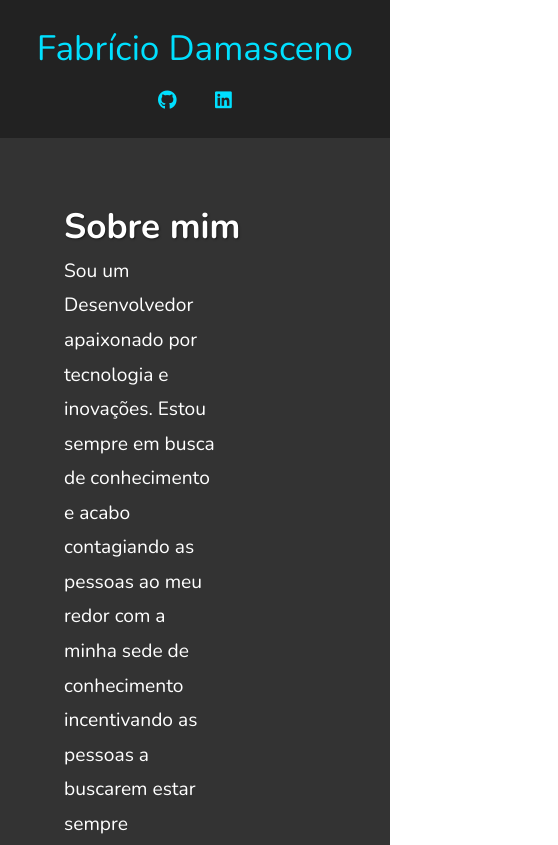
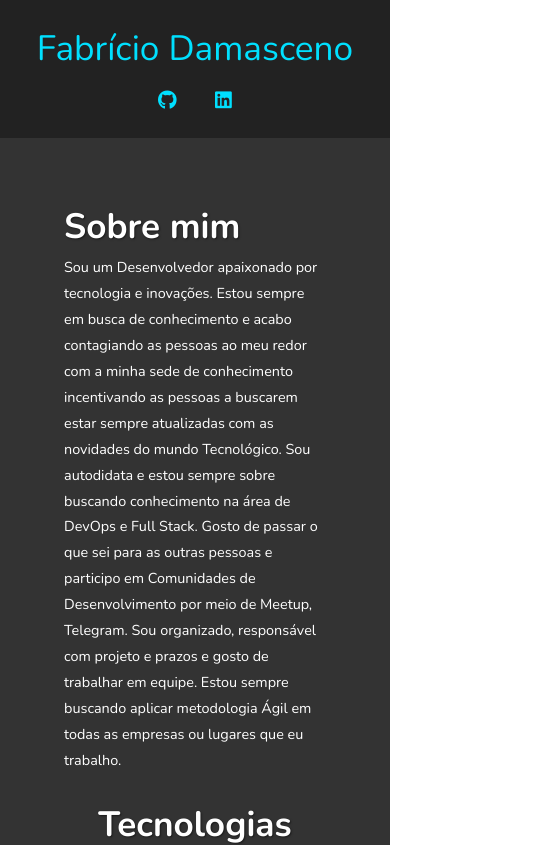
Before and after one commit to fabriciodamasceno/portfolio_fmd, a React (Create React App) app: page / in a window 390 px wide. Shown: the top 845 px of the page, 558 px wide, since content can reach past the window. Built offline with nearby package versions, Linux system fonts and the light colour scheme.

Commit message:
Finalizando o projeto deixando ele responsivo.

```diff
--- a/src/components/CardsContainer/Card/card.css
+++ b/src/components/CardsContainer/Card/card.css
@@ -28,5 +28,6 @@
     .card {
         width: 60px;
         height: 60px;
+        margin-top: 12px;
     }
 }
--- a/src/components/Description/description.css
+++ b/src/components/Description/description.css
@@ -18,3 +18,19 @@
     font-weight: 300;
     line-height: 1.8;
 }
+
+@media (max-width: 1200px) {
+    .text {
+        align-items: center;
+    }
+
+    .text p {
+        width: 100%;
+    }
+}
+
+@media (max-width: 700px) {
+    .text p {
+        font-size: 0.9em;
+    }
+}
--- a/src/styles/index.css
+++ b/src/styles/index.css
@@ -28,3 +28,17 @@
     font-size: 2.2em;
     text-shadow: 1px 1px 2px rgba(0, 0, 0, 0.5);
 }
+
+/* RESPONSIVE */
+@media (max-width: 1200px) {
+    main.main-container {
+        flex-direction: column;
+        align-items: center;
+        justify-content: center;
+    }
+
+    .content {
+        align-items: center;
+        margin-bottom: 15%;
+    }
+}
```
